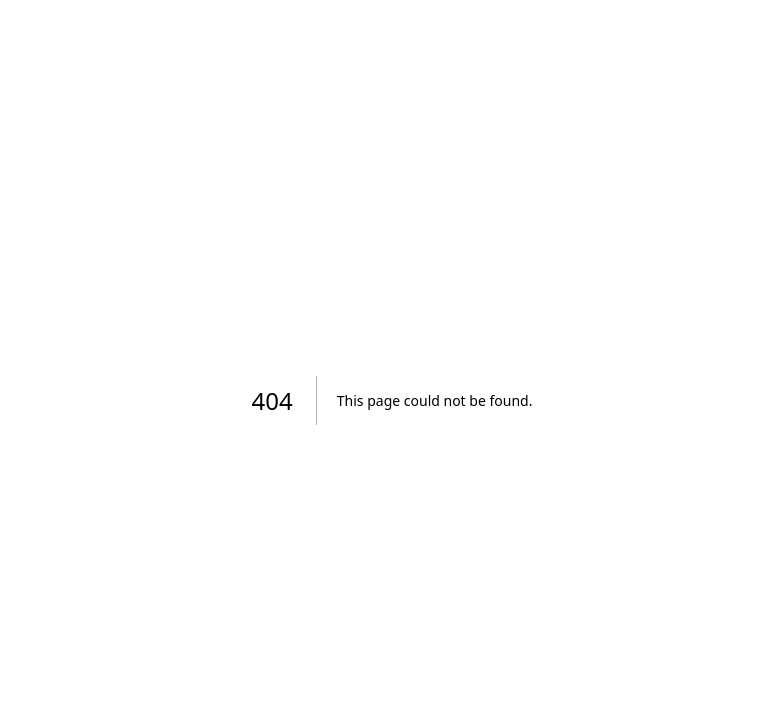
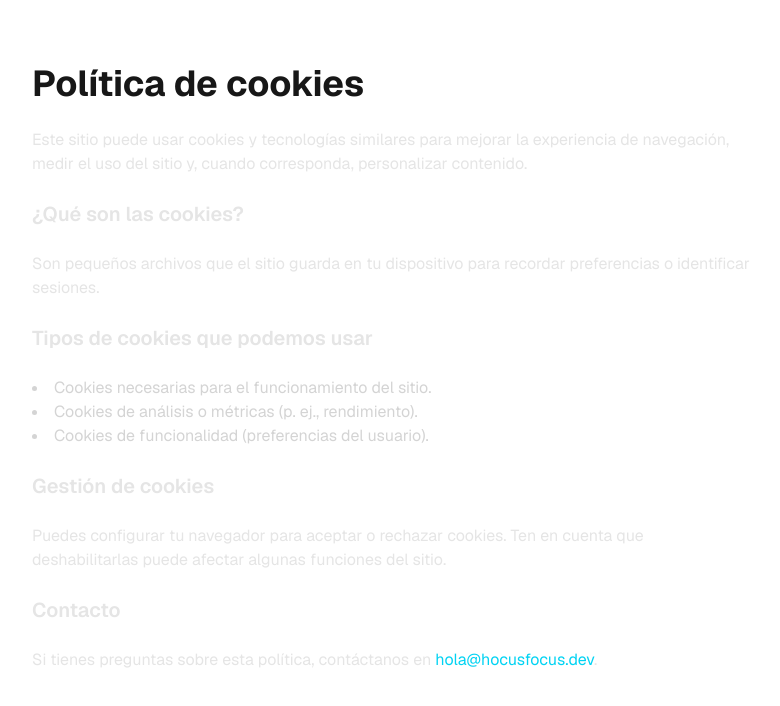
Before and after one commit to proyectos-con-diego/Hocus-focus, a Next.js app in the folder src/: page /politica-de-cookies in a window 1280 px wide. Before the commit this address had no page. Shown: the top 706 px of the page, without its empty margins (248-1028 px from the left). Built offline with nearby package versions, Linux system fonts and the light colour scheme.

Commit message:
Páginas legales adicionales: términos y condiciones, política de cookies

```diff
--- /dev/null
+++ b/src/app/politica-de-cookies/page.tsx
@@ -0,0 +1,47 @@
+import React from 'react';
+import type { Metadata } from 'next';
+
+export const metadata: Metadata = {
+  title: 'Política de Cookies | Hocus Focus',
+  description: 'Información sobre el uso de cookies y tecnologías similares en Hocus Focus.',
+};
+
+export default function PoliticaCookiesPage() {
+  return (
+    <main className="max-w-3xl mx-auto px-6 py-16">
+      <h1 className="text-3xl md:text-4xl font-bold mb-6">Política de cookies</h1>
+      <section className="space-y-6 text-neutral-200">
+        <p>
+          Este sitio puede usar cookies y tecnologías similares para mejorar la
+          experiencia de navegación, medir el uso del sitio y, cuando
+          corresponda, personalizar contenido.
+        </p>
+
+        <h2 className="text-xl font-semibold">¿Qué son las cookies?</h2>
+        <p>
+          Son pequeños archivos que el sitio guarda en tu dispositivo para
+          recordar preferencias o identificar sesiones.
+        </p>
+
+        <h2 className="text-xl font-semibold">Tipos de cookies que podemos usar</h2>
+        <ul className="list-disc list-inside text-neutral-300">
+          <li>Cookies necesarias para el funcionamiento del sitio.</li>
+          <li>Cookies de análisis o métricas (p. ej., rendimiento).</li>
+          <li>Cookies de funcionalidad (preferencias del usuario).</li>
+        </ul>
+
+        <h2 className="text-xl font-semibold">Gestión de cookies</h2>
+        <p>
+          Puedes configurar tu navegador para aceptar o rechazar cookies. Ten en
+          cuenta que deshabilitarlas puede afectar algunas funciones del sitio.
+        </p>
+
+        <h2 className="text-xl font-semibold">Contacto</h2>
+        <p>
+          Si tienes preguntas sobre esta política, contáctanos en{' '}
+          <a className="text-cyan-400 hover:underline" href="mailto:hola@hocusfocus.dev">hola@hocusfocus.dev</a>.
+        </p>
+      </section>
+    </main>
+  );
+}
--- /dev/null
+++ b/src/app/terminos-y-condiciones/page.tsx
@@ -0,0 +1,53 @@
+import React from 'react';
+import type { Metadata } from 'next';
+
+export const metadata: Metadata = {
+  title: 'Términos y Condiciones | Hocus Focus',
+  description:
+    'Condiciones de uso del sitio y de los servicios ofrecidos por Hocus Focus.',
+};
+
+export default function TerminosCondicionesPage() {
+  return (
+    <main className="max-w-3xl mx-auto px-6 py-16">
+      <h1 className="text-3xl md:text-4xl font-bold mb-6">Términos y condiciones</h1>
+      <section className="space-y-6 text-neutral-200">
+        <p>
+          Al acceder y utilizar este sitio aceptas estos términos y condiciones.
+          Si no estás de acuerdo, por favor no utilices el sitio.
+        </p>
+
+        <h2 className="text-xl font-semibold">Uso permitido</h2>
+        <p>
+          Puedes navegar, compartir enlaces y consumir el contenido respetando
+          los derechos de autor y las licencias aplicables.
+        </p>
+
+        <h2 className="text-xl font-semibold">Propiedad intelectual</h2>
+        <p>
+          Los textos, marcas, imágenes y materiales del sitio pertenecen a sus
+          respectivos autores y/o a Hocus Focus.
+        </p>
+
+        <h2 className="text-xl font-semibold">Limitación de responsabilidad</h2>
+        <p>
+          El contenido se ofrece “tal cual”. No garantizamos resultados
+          específicos. No seremos responsables por daños derivados del uso del
+          sitio o de la aplicación del contenido.
+        </p>
+
+        <h2 className="text-xl font-semibold">Cambios</h2>
+        <p>
+          Podemos actualizar estos términos en cualquier momento. La versión
+          vigente estará publicada en esta página.
+        </p>
+
+        <h2 className="text-xl font-semibold">Contacto</h2>
+        <p>
+          Para consultas sobre estos términos, escríbenos a{' '}
+          <a className="text-cyan-400 hover:underline" href="mailto:hola@hocusfocus.dev">hola@hocusfocus.dev</a>.
+        </p>
+      </section>
+    </main>
+  );
+}
```
